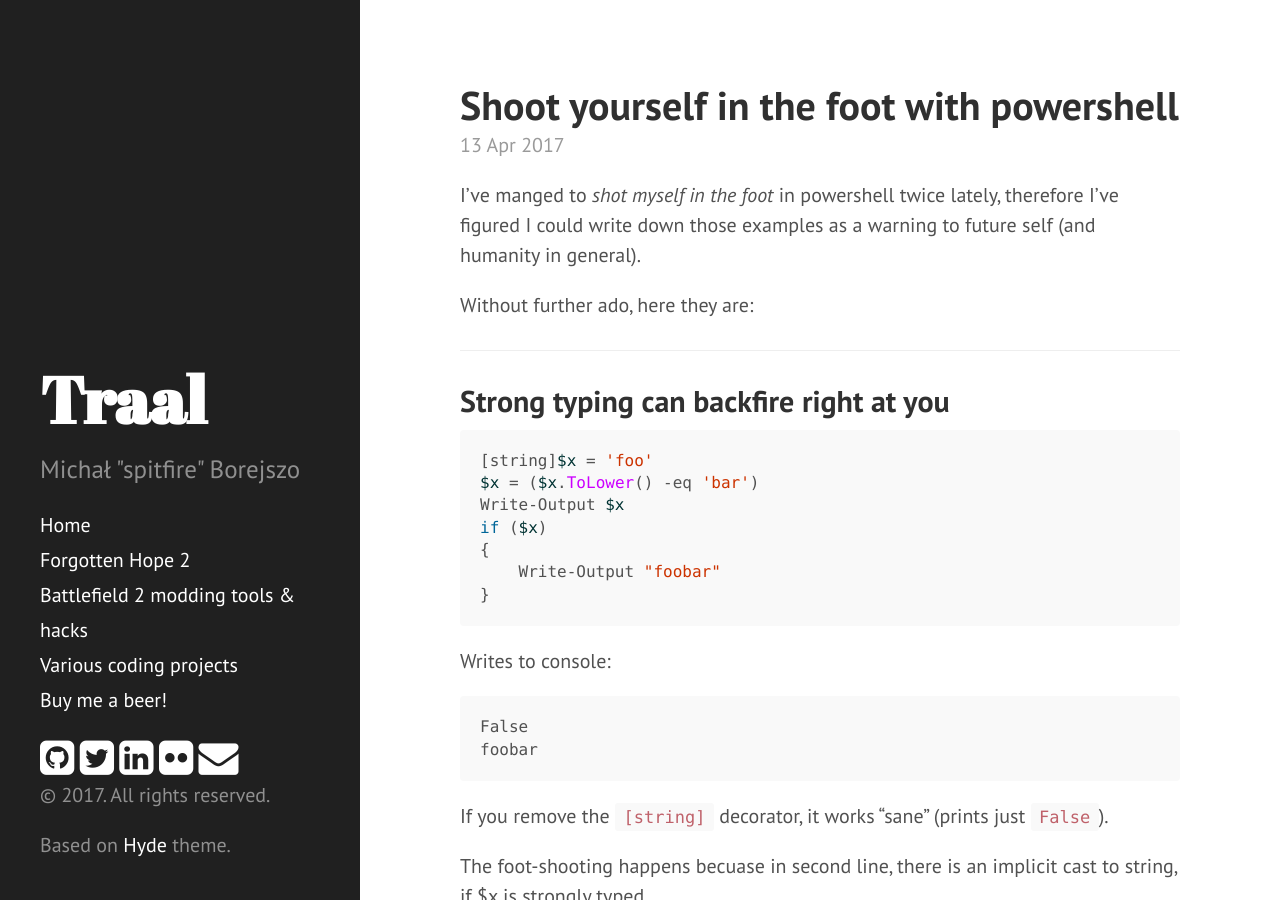
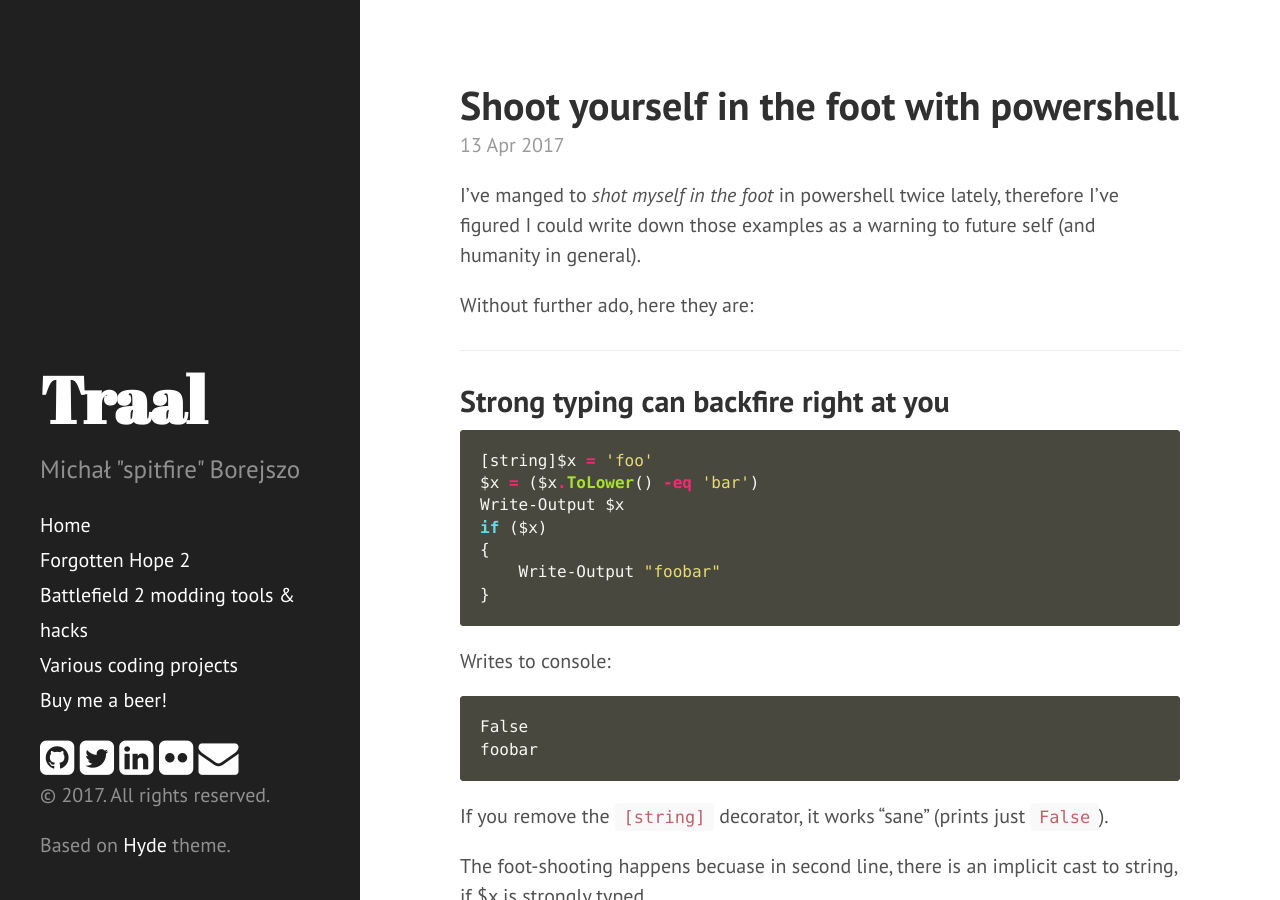
Before and after one commit to spitfire05/spitfire05.github.io, a Jekyll site: the page built from index.html, in a window 1280 px wide and 900 px high. Built offline with Jekyll 4.4.1, drawn with Linux system fonts in a browser that asks for light colours; nearby versions of some CDN libraries; the list of posts is cut into pages by our own code; comment, search, counter and statistics services are not loaded.

Commit message:
add monokai theme

```diff
--- a/_includes/head.html
+++ b/_includes/head.html
@@ -16,7 +16,7 @@
 
   <!-- CSS -->
   <link rel="stylesheet" href="{{ site.baseurl }}/public/css/poole.css">
-  <link rel="stylesheet" href="{{ site.baseurl }}/public/css/syntax.css">
+  <link rel="stylesheet" href="{{ site.baseurl }}/public/css/monokai.css">
   <link rel="stylesheet" href="{{ site.baseurl }}/public/css/hyde.css">
   <link rel="stylesheet" href="http://fonts.googleapis.com/css?family=PT+Sans:400,400italic,700|Abril+Fatface">
   <link rel="stylesheet" href="https://maxcdn.bootstrapcdn.com/font-awesome/4.5.0/css/font-awesome.min.css">
```
